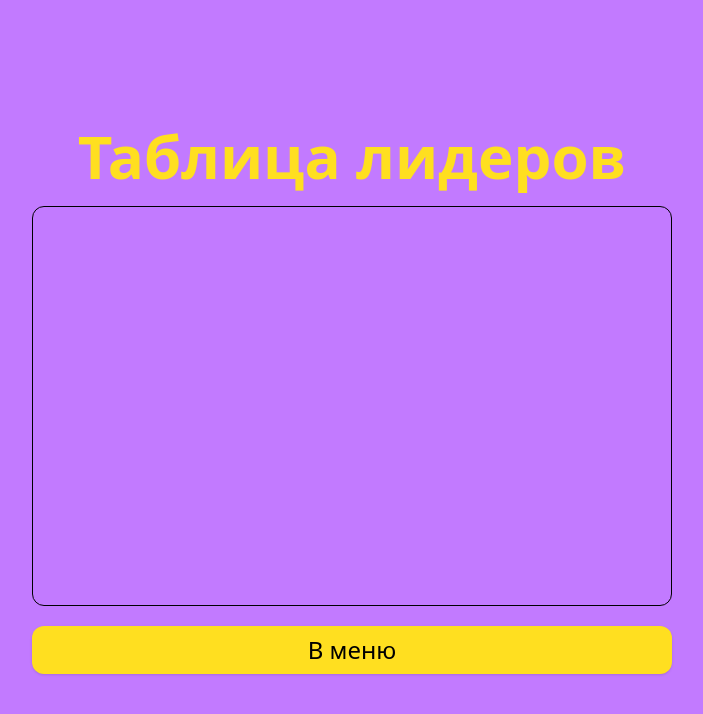
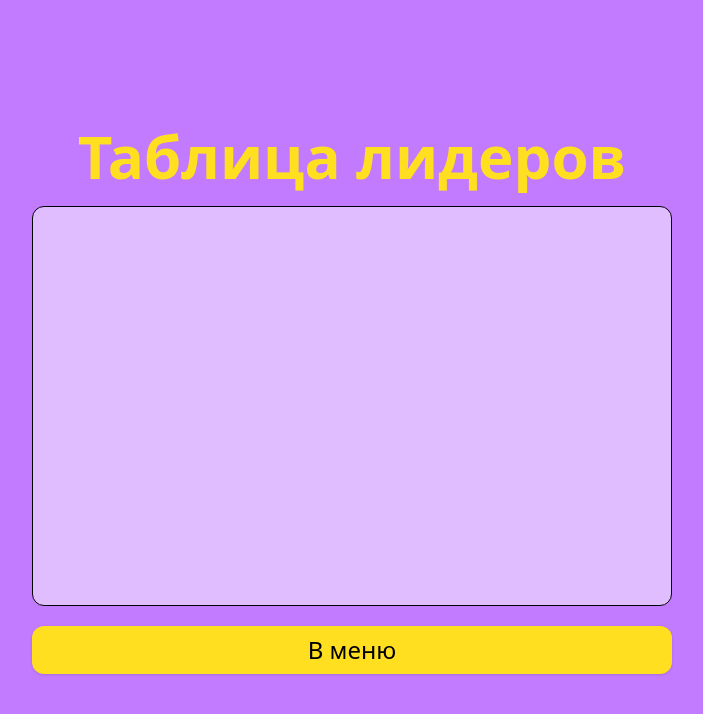
Before and after one commit to Nexxxit/Minesweeper, a React (Vite) app: page /leaderboard in a window 1280 px wide. Shown: the top 714 px of the page, without its empty margins (288-991 px from the left). Built offline with nearby package versions, Linux system fonts and the light colour scheme.

Commit message:
style: update bg leaderboard

```diff
--- a/src/components/leaderboard/Leaderboard.tsx
+++ b/src/components/leaderboard/Leaderboard.tsx
@@ -5,7 +5,7 @@ import { observer } from "mobx-react-lite";
 
 export default observer(function Leaderboard() {
   const listItems = leaderboardStore.formattedRecords.map((record, index) => (
-    <li key={`${record.name}-${index}`} className="flex flex-wrap sm:flex-nowrap sm:justify-none justify-between items-center bg-yellow-400 p-5 gap-5 rounded-xl">
+    <li key={`${record.name}-${index}`} className="flex shadow-md flex-wrap sm:flex-nowrap sm:justify-none justify-between items-center bg-yellow-400 p-5 gap-5 rounded-xl">
       <div className="text-white font-bold text-xl sm:text-2xl sm:flex-grow min-w-0">{record.name}</div>
       <div className={`text-center text-xl sm:text-2xl shrink-0 order-2 sm:order-none w-[80px] sm:w-[120px] text-${record.level === "easy" ? 'white' : record.level === "medium" ? 'blue-500' : "red-500"} font-bold`}>{record.level}</div>
       <div className="text-white font-bold text-end shrink-0 text-xl sm:text-2xl">{record.time}</div>
@@ -17,7 +17,7 @@ export default observer(function Leaderboard() {
       <p className="text-center text-3xl sm:text-5xl lg:text-6xl font-bold text-yellow-300">
         Таблица лидеров
       </p>
-      <div className="border rounded-xl p-1 w-full h-100 overflow-y-auto scrollbar-hide">
+      <div className="border rounded-xl p-1 w-full h-100 overflow-y-auto scrollbar-hide bg-white/50">
         <ol className="flex flex-col gap-1 ">{listItems}</ol>
       </div>
       <Link className="w-full" to={"/"}>
```
